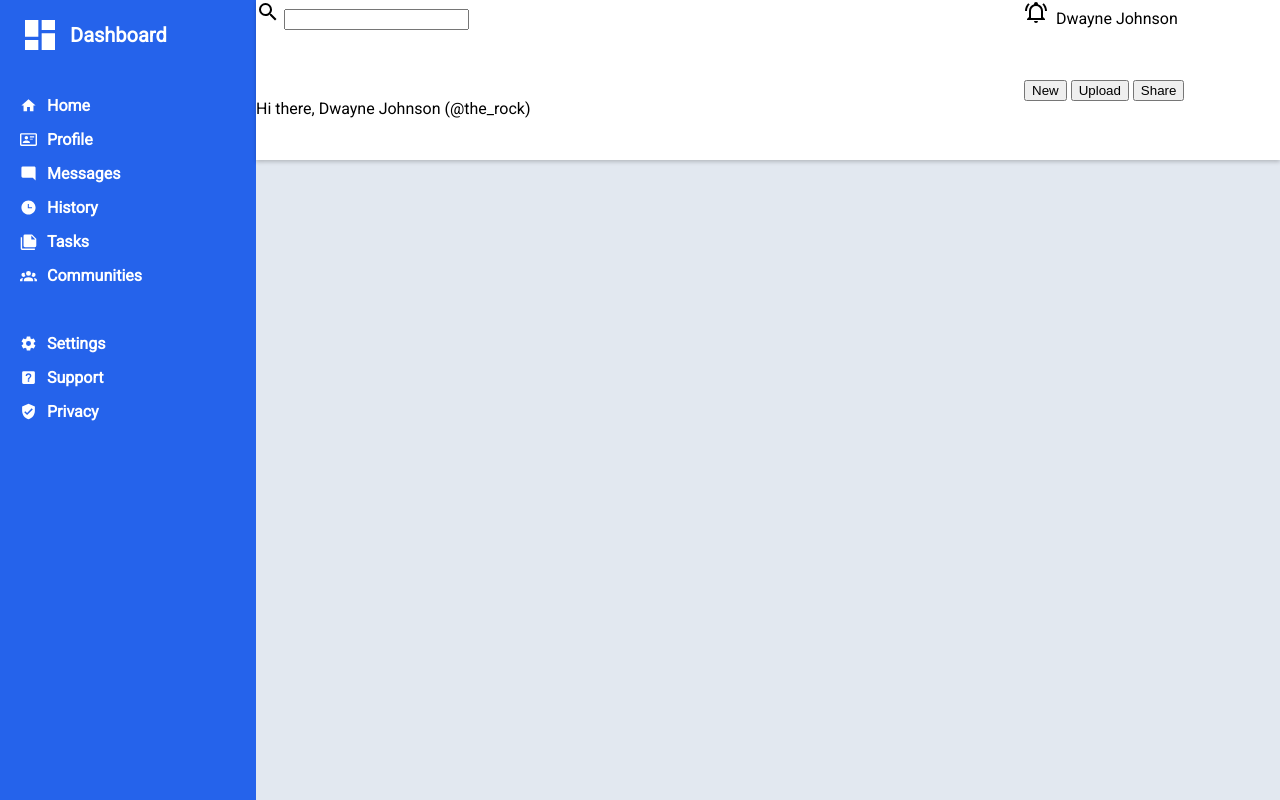
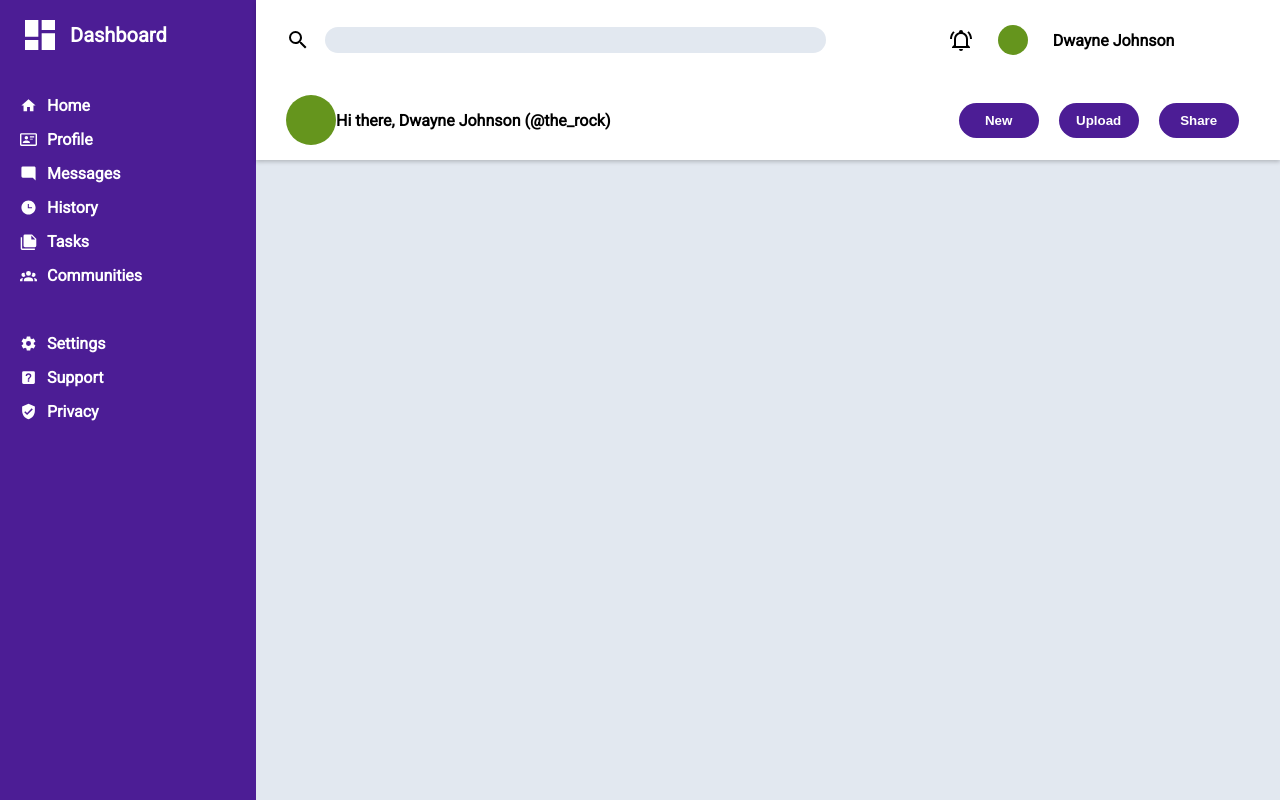
Before and after one commit to VictorFAL/odin-dashboard, a plain HTML site: page index.html in a window 1280 px wide. Drawn offline with Linux system fonts and the light colour scheme.

Commit message:
designing header

```diff
--- a/index.html
+++ b/index.html
@@ -60,6 +60,7 @@
             </div>
         </div>
 
+
         <div id="header">
 
             <div>
@@ -69,12 +70,12 @@
 
             <div>
                 <img src="./icons/header/bell.svg">
-                <img src="">
+                <img src="./icons/header/profile.jpg" class="profile" id="top-profile">
                 <span>Dwayne Johnson</span>
             </div>
 
             <div>
-                <img src="">
+                <img src="./icons/header/profile.jpg" class="profile">
                 <div>
                     <span>Hi there,</span>
                     <span>Dwayne Johnson (@the_rock)</span>
@@ -88,6 +89,7 @@
             </div>
         </div>
 
+
         <div id="main-content"></div>
 
     </body>
--- a/styles.css
+++ b/styles.css
@@ -13,7 +13,7 @@ body {
 /* sidebar */
 
 #sidebar {
-    background-color: #2563EB;
+    background-color: #4C1D95;
     grid-column: 1;
     grid-row: 1 / 3;
     display: grid;
@@ -58,8 +58,50 @@ body {
     box-shadow: 0px 2px 4px rgba(0, 0, 0, 0.2);
     z-index: 1;
     display: grid;
-    grid-template-columns: 3fr 1fr;
+    grid-template-columns: 2fr 1fr;
     grid-template-rows: 1fr 1fr;
+    padding-left: 30px;
+}
+
+#header > div {
+    display: flex;
+    align-items: center;
+    font-weight: 600;
+}
+
+#header > div > input {
+    width: 75%;
+    height: 24px;
+    background-color: #e2e8f0;
+    border: none;
+    border-radius: 25px;
+    margin-left: 15px;
+    outline: none;
+}
+
+#header > div > input:focus {
+    border: 2px solid #4C1D95;
+}
+
+#top-profile {
+    width: 30px;
+    margin: 0px 25px;
+}
+
+.profile {
+    width: 50px;
+    border-radius: 50%;
+}
+
+#header > div > button {
+    background-color: #4C1D95;
+    color: white;
+    border: none;
+    border-radius: 20px;
+    margin: 10px;
+    height: 35px;
+    width: 80px;
+    font-weight: bold;
 }
 
 
```
Also changed, not shown: icons/header/profile.jpg (added).
